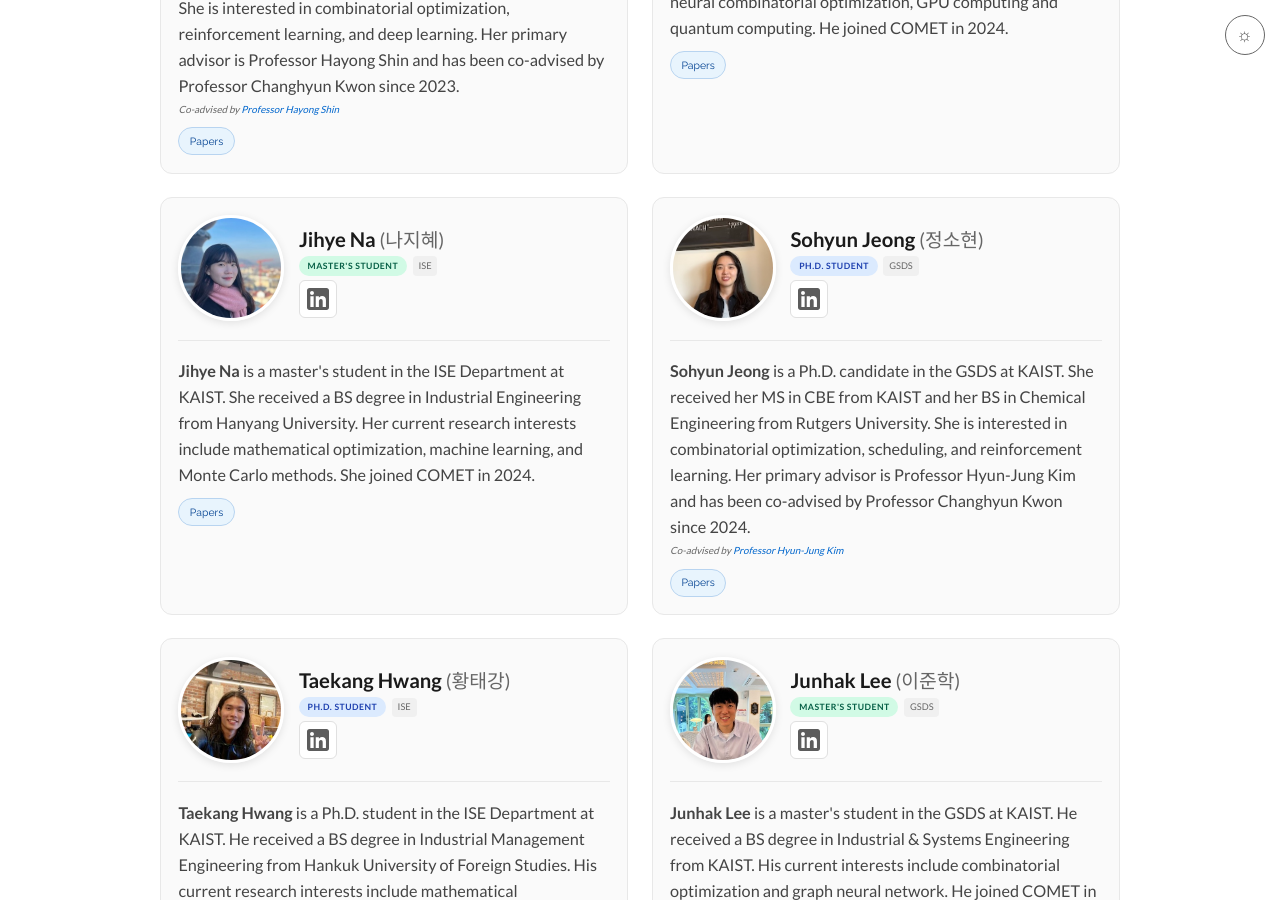
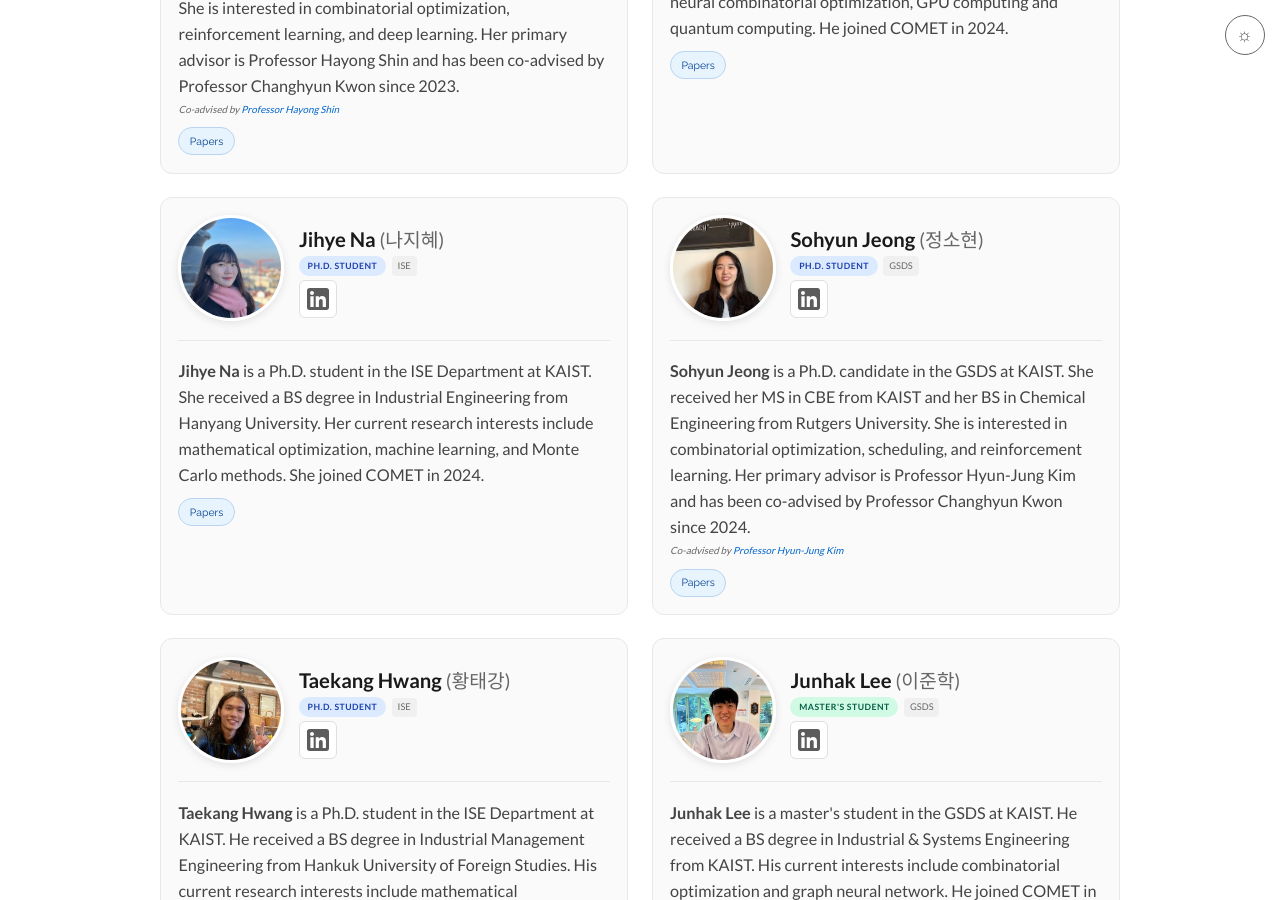
Before and after one commit to kaist-comet/kaist-comet.github.io, a Jekyll site: the page built from people/people.md, in a window 1280 px wide and 900 px high, scrolled down 1428 px. Built offline with Jekyll 4.4.1, drawn with Linux system fonts in a browser that asks for light colours; some web fonts are replaced; comment, search, counter and statistics services are not loaded.

Commit message:
update jihye's bio

```diff
--- a/_data/members.yml
+++ b/_data/members.yml
@@ -50,11 +50,11 @@
 
   - name: "Jihye Na"
     name_ko: "나지혜"
-    role: "Master's Student"
+    role: "Ph.D. Student"
     department: "ISE"
     image: "/people/images/jihye_na_sq.jpg"
     linkedin: "http://www.linkedin.com/in/jihye-na-b0bb5129b"
-    bio: "is a master's student in the ISE Department at KAIST. She received a BS degree in Industrial Engineering from Hanyang University. Her current research interests include mathematical optimization, machine learning, and Monte Carlo methods. She joined COMET in 2024."
+    bio: "is a Ph.D. student in the ISE Department at KAIST. She received a BS degree in Industrial Engineering from Hanyang University. Her current research interests include mathematical optimization, machine learning, and Monte Carlo methods. She joined COMET in 2024."
     show_publications: true
 
   - name: "Sohyun Jeong"
```
